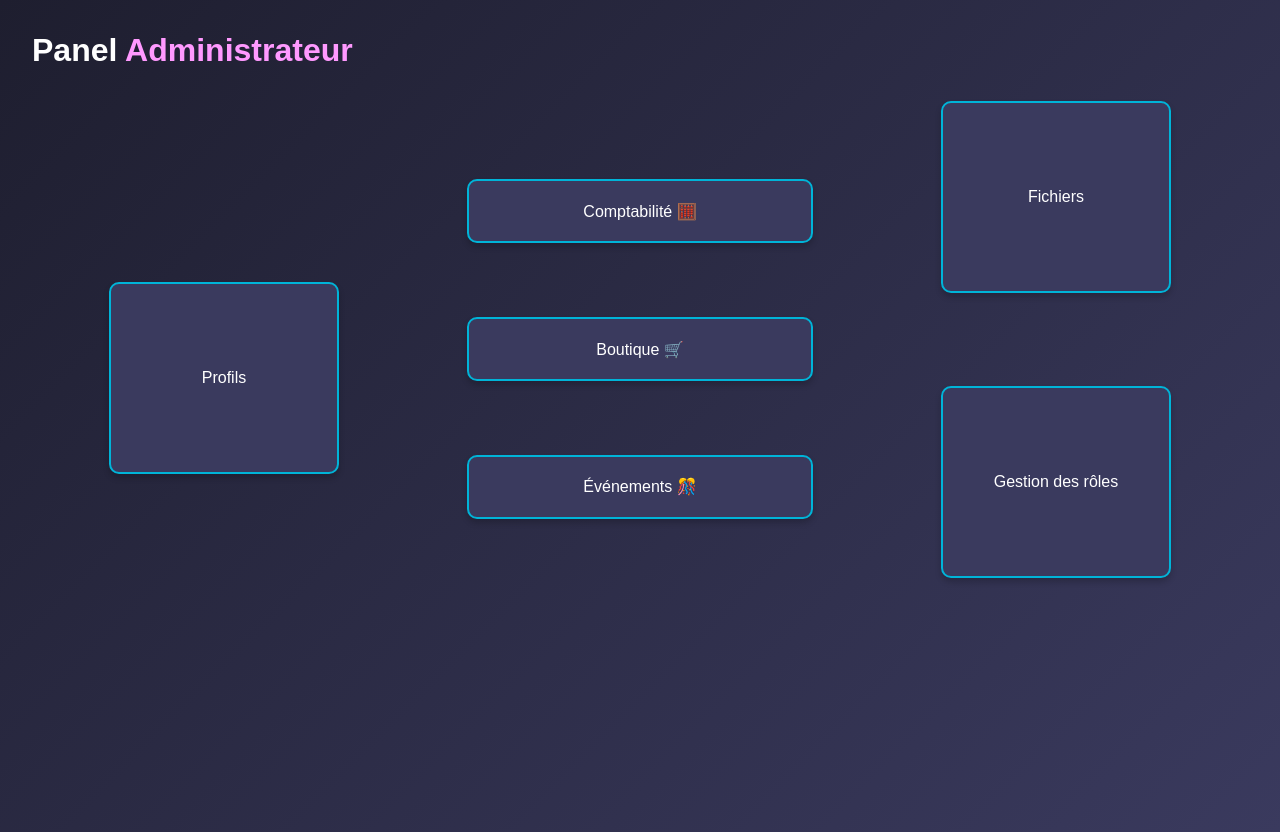
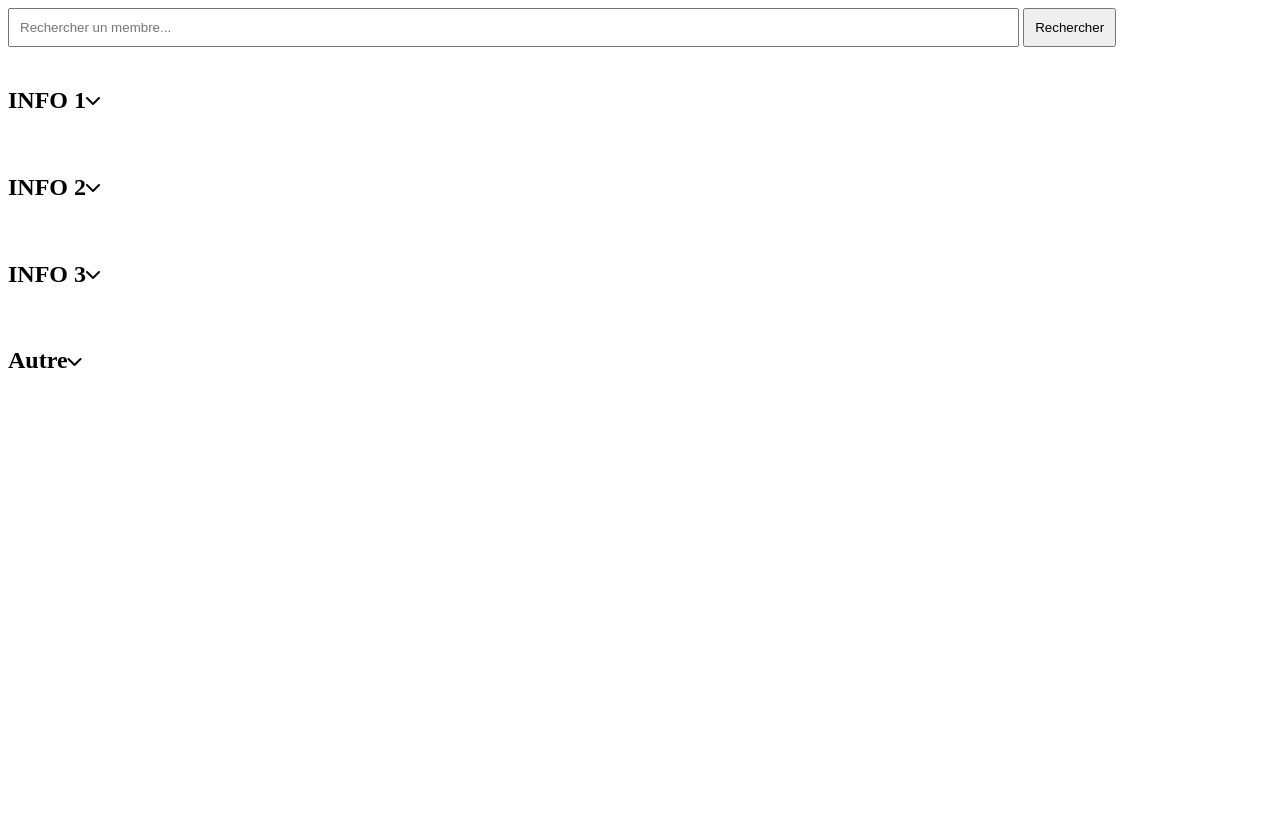
Before and after one commit to SAE-S3-grp-4/back-end, a PHP site: page /adminPanel.html in a window 1280 px wide. After the commit the page ends 368 px from the top, so only its background shows below. Run offline with PHP 8.4, Linux system fonts and the light colour scheme; data comes from the database, SQL or seed files in the repository.

Commit message:
Refactor admin panel layout and enhance search functionality

```diff
--- a/CSS/adminPanel.css
+++ b/CSS/adminPanel.css
@@ -1,76 +1,57 @@
-/* Reset styles */
-body, h1, a {
-    margin: 0;
-    padding: 0;
+#search-input {
+    width: 80%;
+    padding: 10px;
+    margin-bottom: 20px;
     box-sizing: border-box;
 }
 
-body {
-    font-family: Arial, sans-serif;
-    background: linear-gradient(135deg, #1e1e2f, #3a3a5e);
-    color: #fff;
-    height: 100vh;
+#search-button {
+    padding: 10px;
+    margin-bottom: 20px;
 }
 
-.title {
-    font-size: 2rem;
-    margin: 2rem;
+.info-container {
+    margin-bottom: 20px;
 }
 
-.highlight {
-    color: #ff99ff;
+.info-content.hidden {
+    display: none;
 }
 
-.main-content {
-    display: flex;
-    justify-content: space-evenly;
-    align-items: center;
+.td-container {
+    margin-left: 20px;
+    margin-bottom: 20px;
 }
 
-a:hover {
-    background: #00b4d8;
-    transform: scale(1.1);
+.td-content.hidden {
+    display: none;
 }
 
-.main-buttons, .left-buttons, .right-buttons {
-    width: 30%;
+.group-container {
+    margin-left: 40px;
+    margin-bottom: 20px;
+}
+
+.label-container {
     display: flex;
     align-items: center;
-    flex-direction: column;
-    justify-content: center;
-    gap: 1rem;
+    cursor: pointer;
 }
 
-.main-btn, .left-btn, .right-btn {
+.label-container h4 {
+    margin-right: 10px;
+}
+
+.student-list.hidden {
+    display: none;
+}
+
+.student-container {
     display: flex;
     align-items: center;
-    justify-content: center;
-    padding: 1rem 2rem;
-    width: 90%;
-    background: #3a3a5e;
-    border: 2px solid #00b4d8;
-    color: #fff;
-    border-radius: 10px;
-    font-size: 1rem;
-    cursor: pointer;
-    text-align: center;
-    transition: background 0.3s, transform 0.2s;
-    text-decoration: none;
-    box-shadow: 0 4px 6px rgba(0, 0, 0, 0.2);
+    margin-bottom: 10px;
 }
 
-.left-btn {
-    width: 60%;
-    height: 12rem;
+.student-container span {
+    margin-right: 10px;
 }
-
-.right-btn {
-    width: 60%;
-    height: 12rem;
-    margin-bottom: 20%;
-}
-
-.main-btn {
-    height: 4rem;
-    margin-bottom: 15%;
-}
--- a/adminPanel.html
+++ b/adminPanel.html
@@ -1,26 +1,21 @@
 <!DOCTYPE html>
-<html lang="fr">
+<html lang="en">
 <head>
-  <meta charset="UTF-8">
-  <meta name="viewport" content="width=device-width, initial-scale=1.0">
-  <title>Panel Administrateur</title>
-  <link rel="stylesheet" href="/CSS/adminPanel.css">
+    <meta charset="UTF-8">
+    <meta name="viewport" content="width=device-width, initial-scale=1.0">
+    <title>Panel administrateur</title>
+    <link rel="stylesheet" href="css/adminPanel.css">
+    <link rel="stylesheet" href="https://cdnjs.cloudflare.com/ajax/libs/font-awesome/6.0.0-beta3/css/all.min.css">
+    <script src="js/ajax.js"></script>
+    <script src="js/loading_students.js"></script>
 </head>
 <body>
-<h1 class="title">Panel <span class="highlight">Administrateur</span></h1>
-<div class="main-content">
-  <div class="left-buttons">
-    <a href="#" class="left-btn">Profils</a>
-  </div>
-  <div class="main-buttons">
-    <a href="#" class="main-btn">Comptabilité 🧮</a>
-    <a href="#" class="main-btn">Boutique 🛒</a>
-    <a href="gestionEvent.html" class="main-btn">Événements 🎊</a>
-  </div>
-  <div class="right-buttons">
-    <a href="#" class="right-btn">Fichiers</a>
-    <a href="gestionEvent.html" class="right-btn">Gestion des rôles</a>
-  </div>
-</div>
+    <div>
+        <input type="text" id="search-input" placeholder="Rechercher un membre...">
+        <button id="search-button">Rechercher</button>
+    </div>
+    <div id="dropdown-container">
+        <!-- Dropdowns will be dynamically added here -->
+    </div>
 </body>
 </html>
--- a/php/database.php
+++ b/php/database.php
@@ -228,3 +228,19 @@ function dbRequestEventById($db, $id)
   }
   return $result;
 }
+
+
+
+function dbRequestStudents($db)
+{
+  try {
+    $request = 'SELECT Id_Membre, Nom_Membre, Grp_Membre FROM MEMBRE';
+    $statement = $db->prepare($request);
+    $statement->execute();
+    $result = $statement->fetchAll(PDO::FETCH_ASSOC);
+  } catch (PDOException $exception) {
+    error_log('Request error: ' . $exception->getMessage());
+    return false;
+  }
+  return $result;
+}
--- a/php/request.php
+++ b/php/request.php
@@ -49,6 +49,9 @@ if ($requestMethod == "GET") {
         if (isset($_GET["photoId"])) {
             $data = dbRequestComments($db, $_GET["photoId"]);
         }
+    }
+    if ($requestRessource === 'students') {
+        $data = dbRequestStudents($db);
     }
 }
 
```
Also changed, not shown: js/loading_students.js (added, +228 -0 lines). Lines whose indentation alone changed are shown as unchanged.
